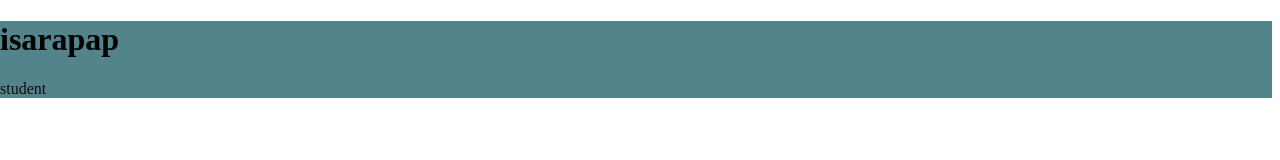
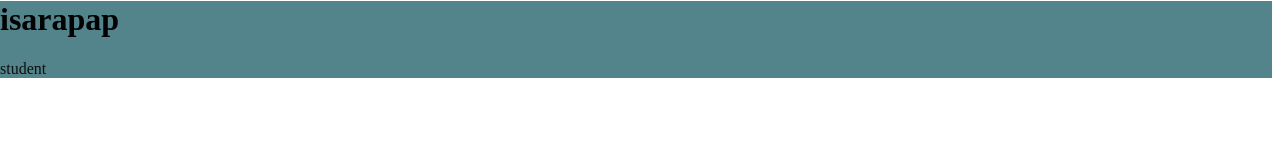
Before and after one commit to Isarapap23298/site2, a plain HTML site: page index.html in a window 1280 px wide. Drawn offline with Linux system fonts and the light colour scheme.

Commit message:
Update index.html

```diff
--- a/index.html
+++ b/index.html
@@ -11,7 +11,7 @@
     <link rel="shortcut icon" href="favicon.ico" type="image/x-icon">
 </head>
 
-<body style="margin-top: 0px;
+<body style="margin-top: -20px;
 margin-left: 0px;
 ">
 
```
